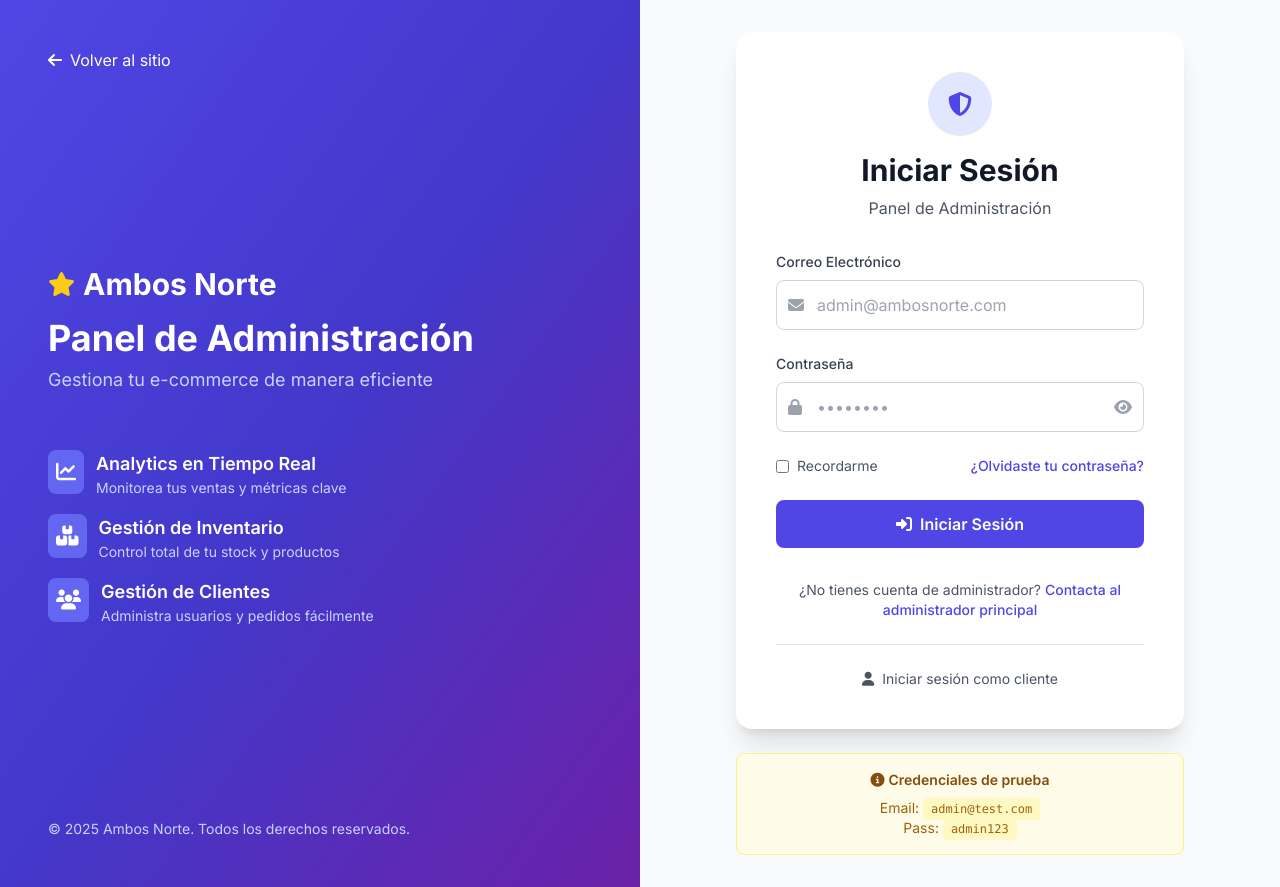
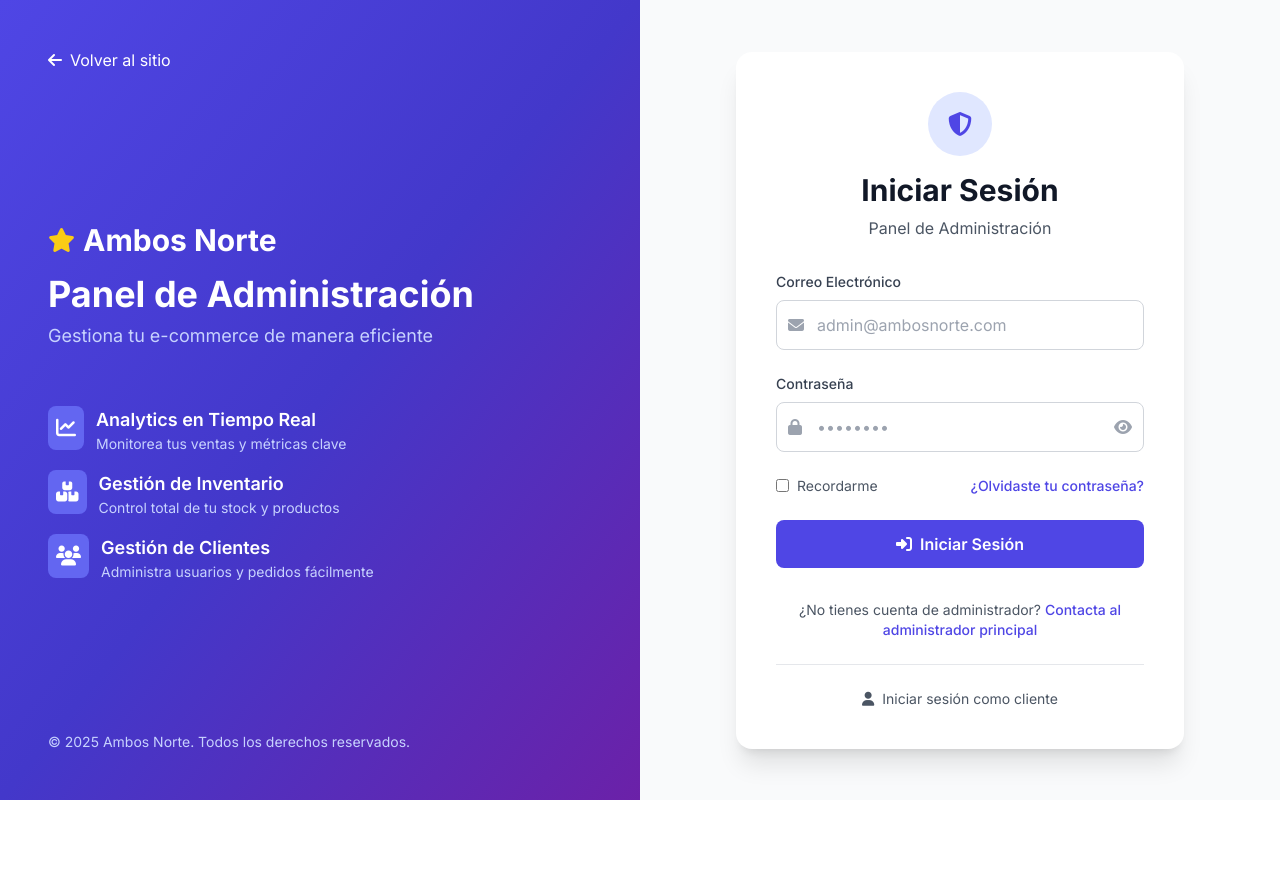
Before and after one commit to nimaxi223344/ambos_frontend, a React (Vite) app: page /admin/login in a window 1280 px wide. After the commit the page ends 800 px from the top, so only its background shows below. Built offline with nearby package versions, Linux system fonts and the light colour scheme; a web font is replaced by a local one; what @mercadopago/sdk-react would draw is missing.

Commit message:
Update AdminLogin.jsx

```diff
--- a/src/pages/Admin/AdminLogin.jsx
+++ b/src/pages/Admin/AdminLogin.jsx
@@ -316,22 +316,6 @@ export default function AdminLogin() {
               </Link>
             </div>
           </div>
-
-          {/* Demo credentials (remover en producción) */}
-          <div className="mt-4 sm:mt-6 text-center">
-            <div className="bg-yellow-50 border border-yellow-200 rounded-lg p-3 sm:p-4 text-xs sm:text-sm">
-              <p className="font-semibold text-yellow-800 mb-2">
-                <i className="fas fa-info-circle mr-1"></i>
-                Credenciales de prueba
-              </p>
-              <p className="text-yellow-700">
-                Email: <code className="bg-yellow-100 px-2 py-1 rounded text-xs">admin@test.com</code>
-              </p>
-              <p className="text-yellow-700">
-                Pass: <code className="bg-yellow-100 px-2 py-1 rounded text-xs">admin123</code>
-              </p>
-            </div>
-          </div>
         </motion.div>
       </div>
     </div>
```
